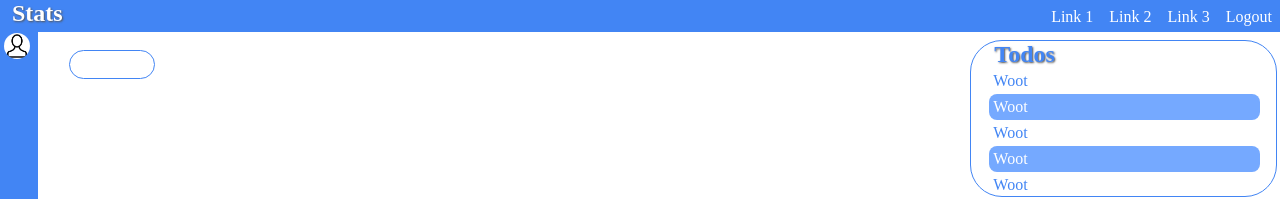
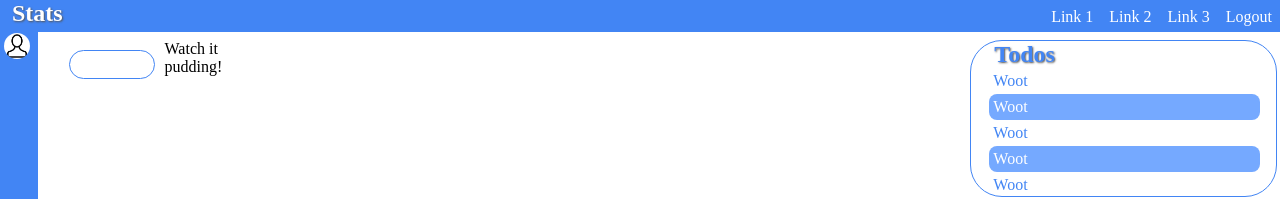
Before and after one commit to romcar/stats, a React app: page / in a window 1280 px wide. Shown: the top 199 px of the page. Built offline with nearby package versions, Linux system fonts and the light colour scheme.

Commit message:
Create Reminder component

```diff
--- /dev/null
+++ b/src/components/Reminders/Reminders.jsx
@@ -0,0 +1,11 @@
+import React from 'react'
+
+const Reminders = () => {
+  return (
+    <div>
+      Watch it pudding!
+    </div>
+  )
+}
+
+export default Reminders;
--- a/src/containers/App/App.js
+++ b/src/containers/App/App.js
@@ -1,10 +1,13 @@
 import React, { Component } from 'react';
+
 import './App.css';
 import GridWrapper from '../../styledComponents/GridWrapper/Wrapper';
+
 import Nav from '../../components/Nav/Nav';
 import SideBar from '../../components/SideBar/SideBar';
 import Input from '../../components/Input/Input';
 import Todos from '../../components/Todos/Todos';
+import Reminders from '../../components/Reminders/Reminders';
 
 class App extends Component {
   constructor(props) {
@@ -18,6 +21,7 @@ class App extends Component {
       <SideBar />
       <Input />
       <Todos />
+      <Reminders />
       {/* <div>other things</div> */}
     </GridWrapper>);
   }
```
